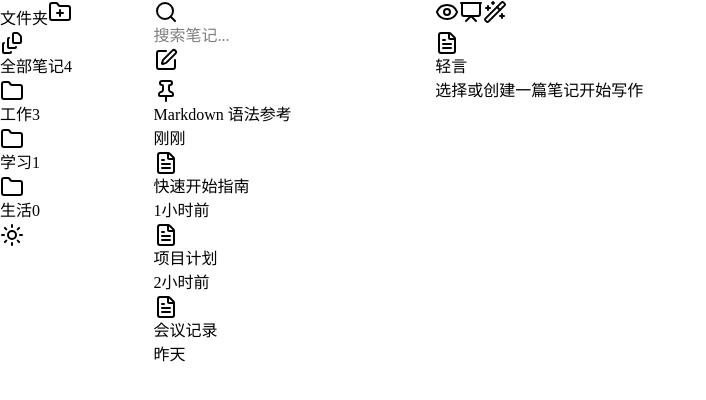
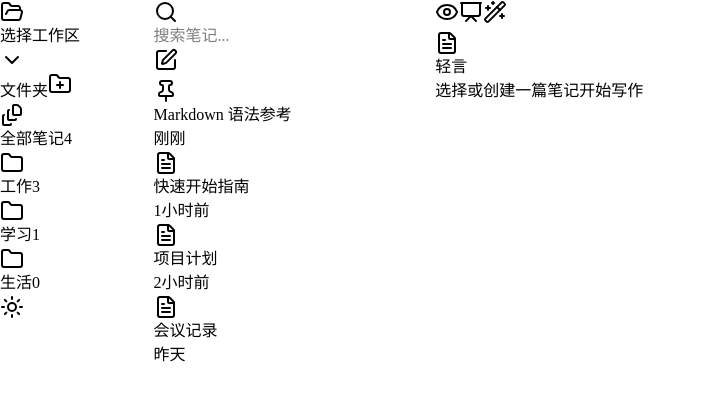
Before and after one commit to liwenka1/zhiyuan, a React (Vite) app in the folder src/renderer/: page / in a window 1280 px wide. Shown: the top 400 px of the page, without its empty margins (0-706 px from the left). Built offline with nearby package versions, Linux system fonts and the light colour scheme.

Commit message:
feat: 集成工作区选择器

```diff
--- a/src/renderer/src/components/sidebar/folder-tree.tsx
+++ b/src/renderer/src/components/sidebar/folder-tree.tsx
@@ -6,6 +6,7 @@ import { Tooltip, TooltipContent, TooltipProvider, TooltipTrigger } from "@/comp
 import { cn } from "@/lib/utils";
 import { getSelectionBgColor, getHoverBgColor } from "@/lib/theme";
 import { ThemeToggle } from "@/components/theme";
+import { WorkspaceSelector } from "@/components/workspace/workspace-selector";
 
 // 特殊 ID 表示「全部笔记」
 export const ALL_NOTES_FOLDER_ID = "__all__";
@@ -29,6 +30,12 @@ export function FolderTree({ folders = [], selectedFolderId, totalNoteCount = 0,
 
   return (
     <div className="flex h-full flex-col">
+      {/* 工作区选择器 */}
+      <WorkspaceSelector />
+
+      {/* 分隔线 */}
+      <div className="border-divider border-b" />
+
       {/* 顶部工具栏 */}
       <div className="flex h-12 shrink-0 items-center justify-between px-3">
         <span className="text-muted-foreground text-xs font-medium tracking-wider uppercase">文件夹</span>
```
